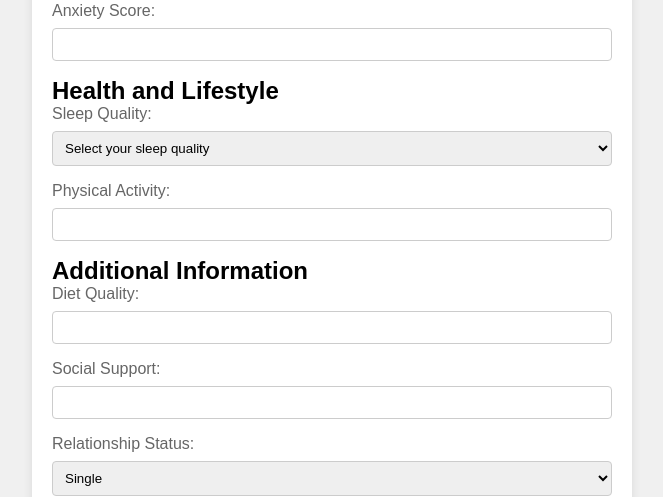
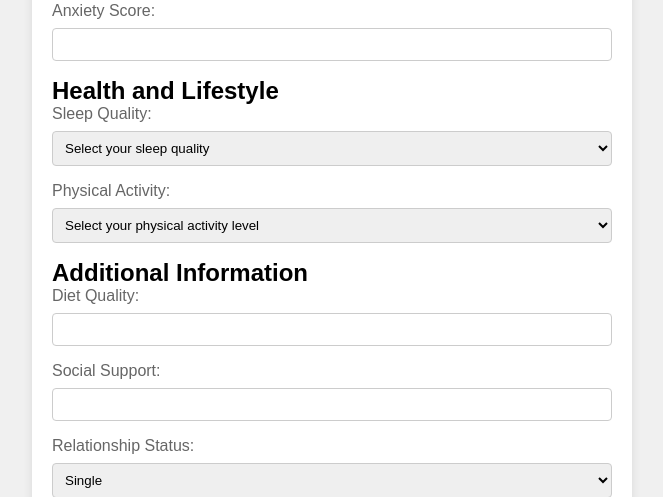
Before and after one commit to amoghbansal/RIDE-HACK-24, a Flask app: page / in a window 1280 px wide. Shown: the part 631-1128 px from the top of the page, without its empty margins (308-971 px from the left). Run offline with Flask 3, Linux system fonts and the light colour scheme.

Commit message:
Update index.html

```diff
--- a/templates/index.html
+++ b/templates/index.html
@@ -50,8 +50,14 @@
                 <option value="Poor">Poor</option>
             </select>
 
-            <label for="physicalActivity">Physical Activity:</label>
-            <input type="text" id="physicalActivity" name="physicalActivity" required>
+<label for="physicalActivity">Physical Activity:</label>
+            <select id="physicalActivity" name="physicalActivity" required>
+                <option value="" disabled selected>Select your physical activity level</option>
+                <option value="High">High</option>
+                <option value="Moderate">Moderate</option>
+                <option value="Low">Low</option>
+            </select>
+
 
             <!-- Additional Information -->
             <h2>Additional Information</h2>
```
